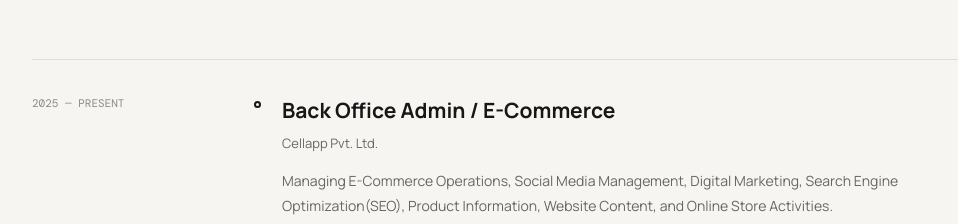
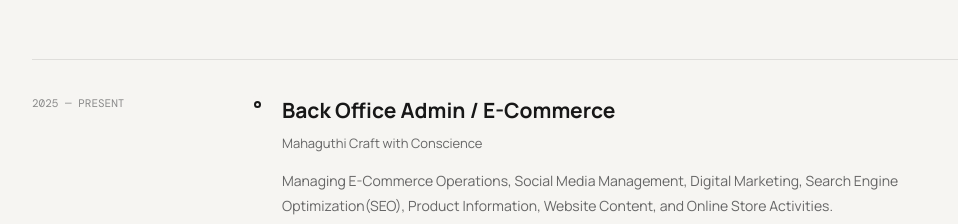
Before and after one commit to tamrakarnirvik/Nirvik-Portfolio, a React (Vite) app: page / in a window 1280 px wide. Shown: the part 2920-3144 px from the top of the page, without its empty margins (18-976 px from the left). Built offline with nearby package versions, Linux system fonts and the light colour scheme.

Commit message:
company name update

```diff
--- a/src/App.jsx
+++ b/src/App.jsx
@@ -451,7 +451,7 @@ const [darkMode, setDarkMode] = useState(() => {
               <div className="timeline-content">
                 <div className="timeline-dot"></div>
                 <h3>Back Office Admin / E-Commerce</h3>
-                <span>Cellapp Pvt. Ltd.</span>
+                <span>Mahaguthi Craft with Conscience</span>
 
                 <p>
                   Managing E-Commerce Operations, Social Media Management,
```
